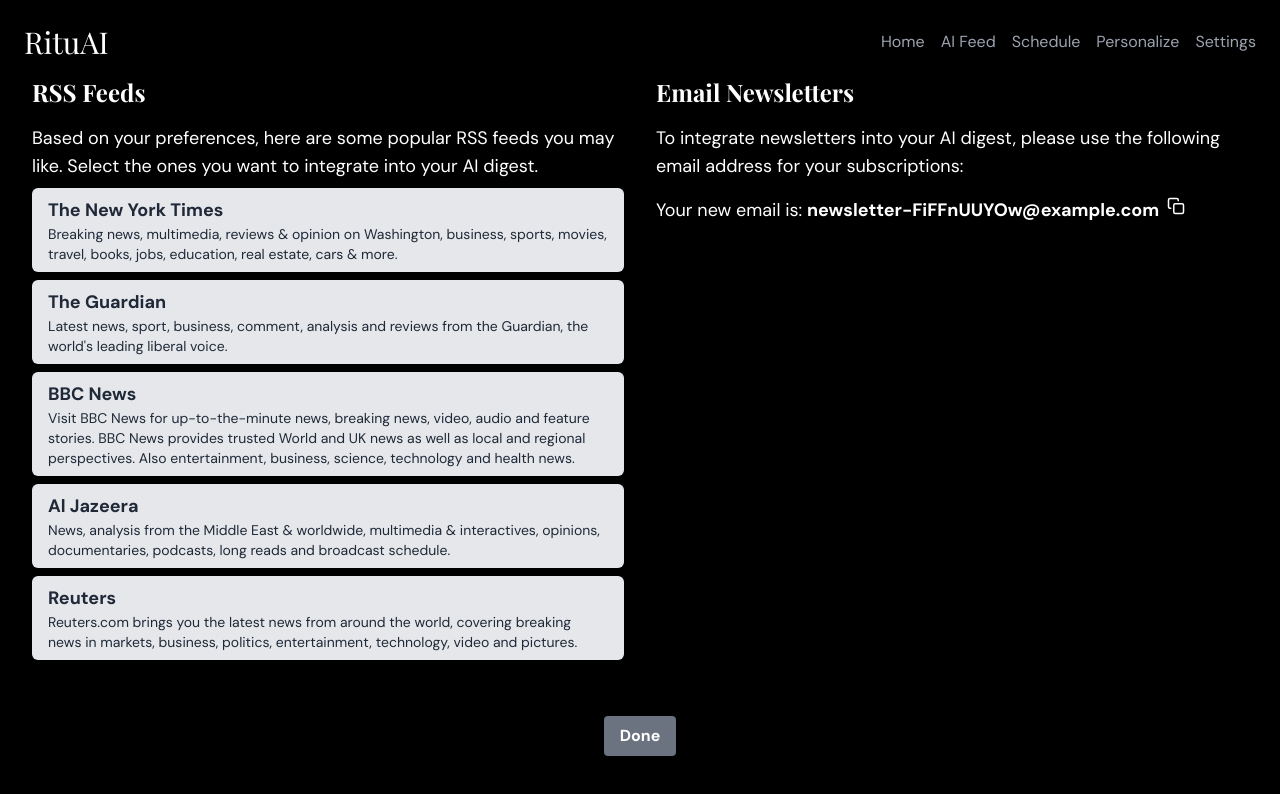
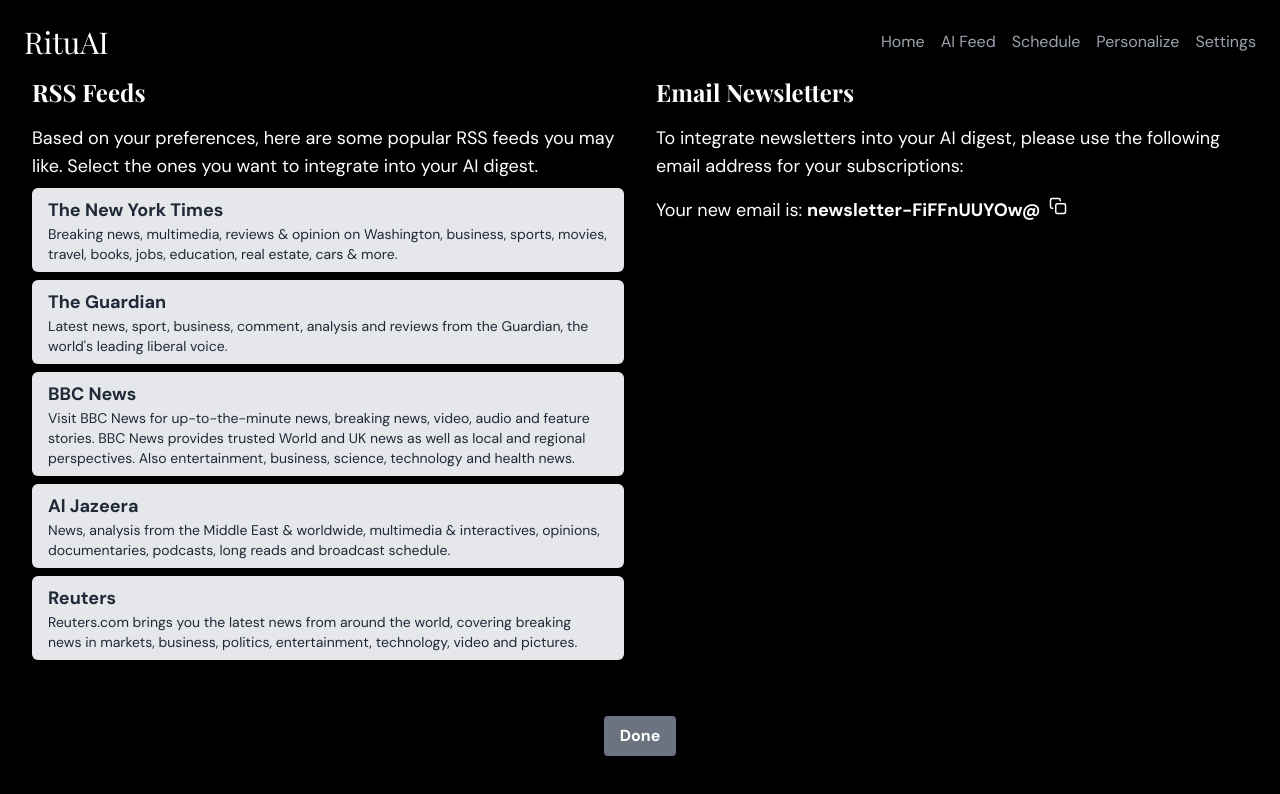
Before and after one commit to davidesqalv/news-agent-anthropic-hackathon, a Next.js app: page /feed-settings in a window 1280 px wide. Shown: the top 794 px of the page. Built offline with nearby package versions, Linux system fonts and the light colour scheme; a web font is replaced by a local one.

Commit message:
Update random email addr

```diff
--- a/src/app/feed-settings/page-client.js
+++ b/src/app/feed-settings/page-client.js
@@ -79,7 +79,7 @@
 
   const generateRandomEmail = () => {
     const id = generateRandomId();
-    setRandomEmail(`newsletter-${id}@example.com`);
+    setRandomEmail(`newsletter-${id}@`);
   };
 
   const handleCopyEmail = () => {
```
